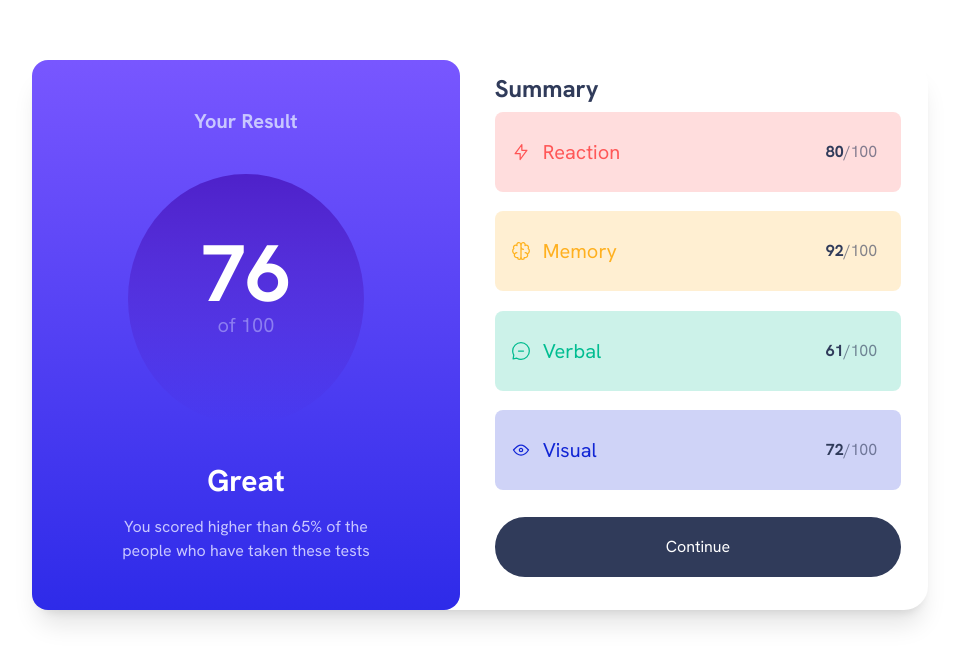
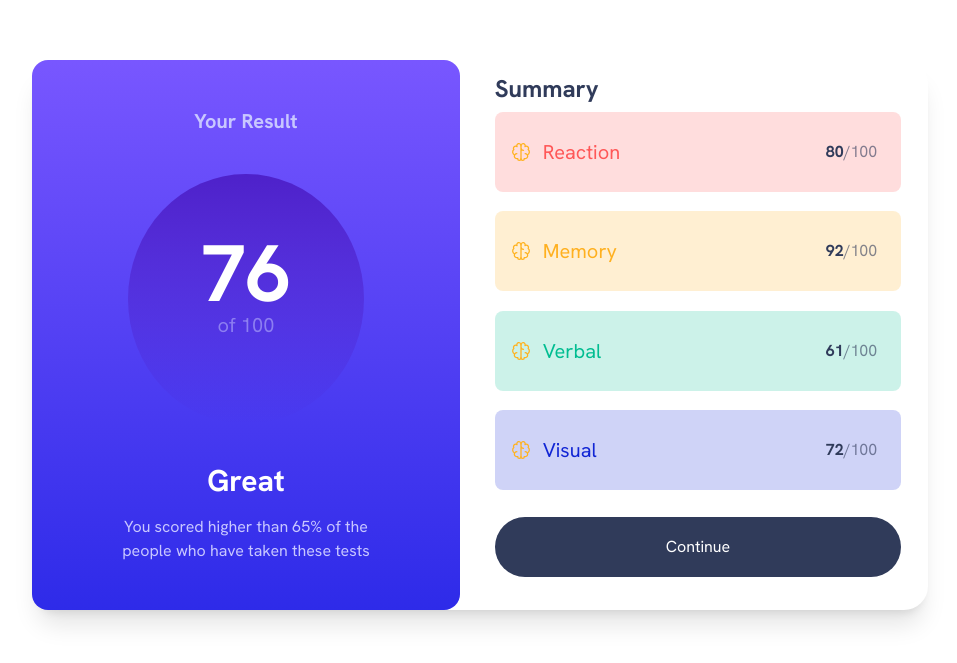
Before and after one commit to Maobugichi/result-summary, a React (Vite) app: page / in a window 1280 px wide. Shown: the part 105-768 px from the top of the page, without its empty margins (160-1117 px from the left). Built offline with nearby package versions, Linux system fonts and the light colour scheme.

Commit message:
adjust image filepath

```diff
--- a/src/components/Summary.jsx
+++ b/src/components/Summary.jsx
@@ -1,8 +1,11 @@
 import data from "../../data.json";
+import img from "../../assets1/images/icon-memory.svg"
 
 export default function Summary({width,height, mobileWidth,mobileHeight}) {
  const tabItem = data.map(data => {
-  return <Tab {...data}/>})
+  return <Tab
+     key={data.score}
+     {...data}/>})
     return(
         <>
          <div className={`xl:${width} flex  xl:pb-5 rounded-  xl:${height} justify-center xl:items-center ${mobileWidth} ${mobileHeight}`}>
@@ -21,7 +24,7 @@ export default function Summary({width,height, mobileWidth,mobileHeight}) {
 
 
  function Tab({category,icon,score,color,backgroundColor}) {
-    console.log(icon)
+    //console.log(icon)
     const text = {
         red: 'bg-lightRedAlpha text-lightRed',
         yellow: 'bg-orangeyYellowAlpha text-orangeyYellow',
@@ -32,7 +35,7 @@ export default function Summary({width,height, mobileWidth,mobileHeight}) {
         <>
          <div className={`font-custom bg-${backgroundColor} flex h-[60px] xl:h-[80px] justify-between items-center rounded-lg `}>
           <div className="flex items-center ml-4 gap-3">
-           <img src={icon} alt="icon" />
+           <img src={img} alt="icon" />
             <p className={`text-xl text-${color}`}>{category}</p>
             <img src="" alt="" />
           </div>
```
